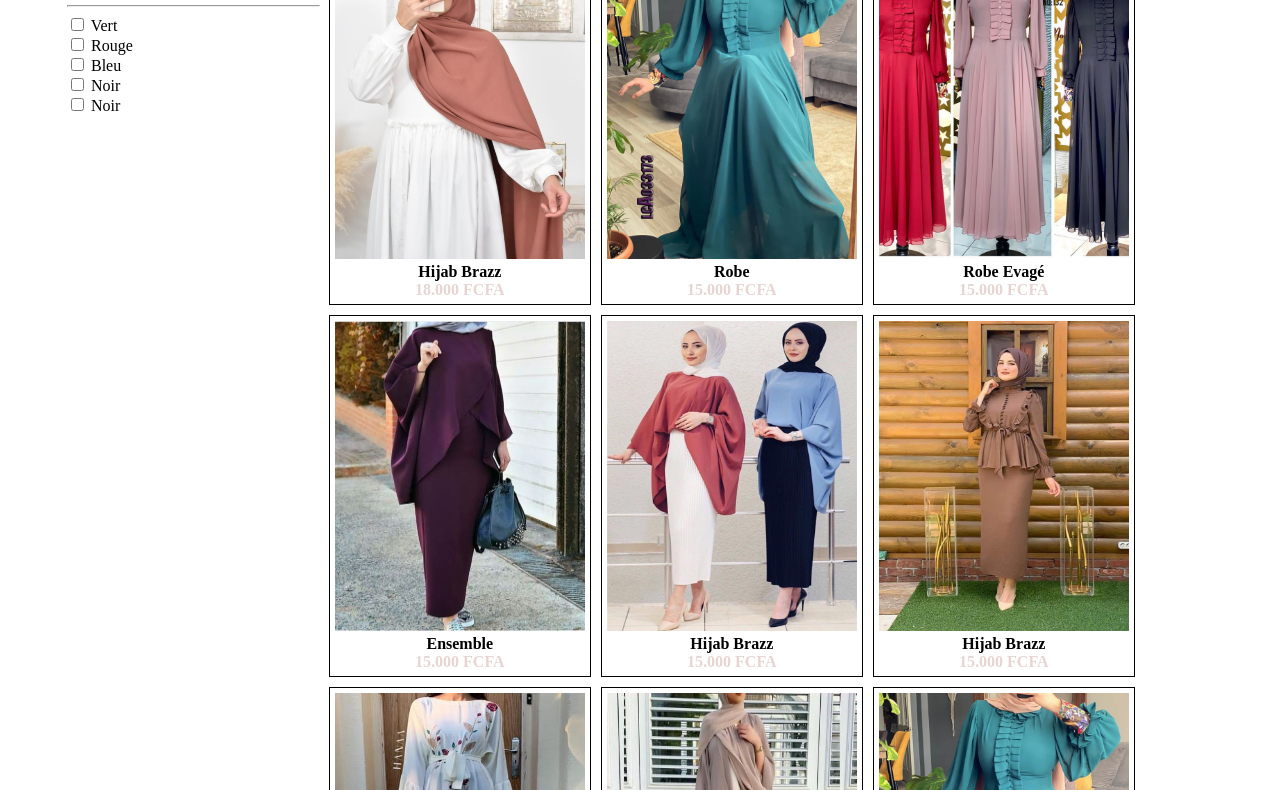
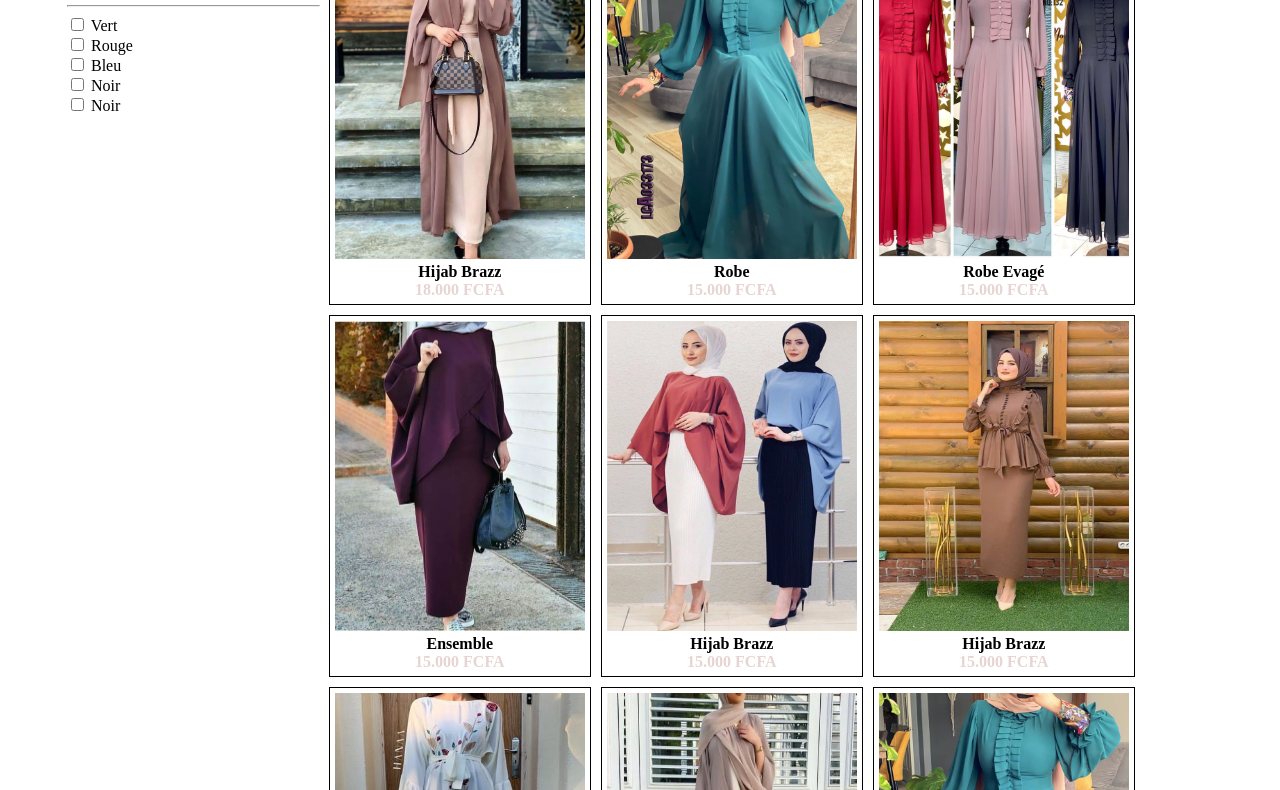
Before and after one commit to Ndeya663/boutique-hijab, a plain HTML site: page hijab.html in a window 1280 px wide. Shown: the part 247-1037 px from the top of the page. Drawn offline with Linux system fonts and the light colour scheme.

Commit message:
correction image

```diff
--- a/hijab.html
+++ b/hijab.html
@@ -73,7 +73,7 @@
 					</td>
 					<td style="width:80%;">
 						<div class="produit">
-							<img src="IMAGE/Captura.png" width="250px" height="310px">
+							<img src="IMAGE/e8324f11dc5dfa6bab3e2f2111816a45.jpg" width="250px" height="310px">
 							<span class="nomproduit">Hijab Brazz</span>
 							<br>
 							<span class="prixproduit">18.000 FCFA</span>
```
